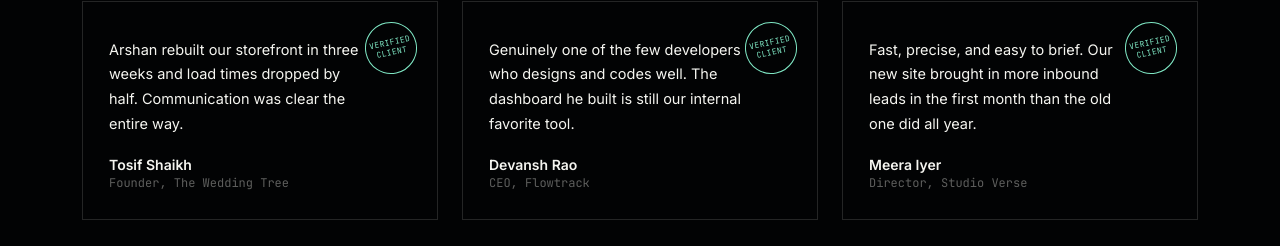
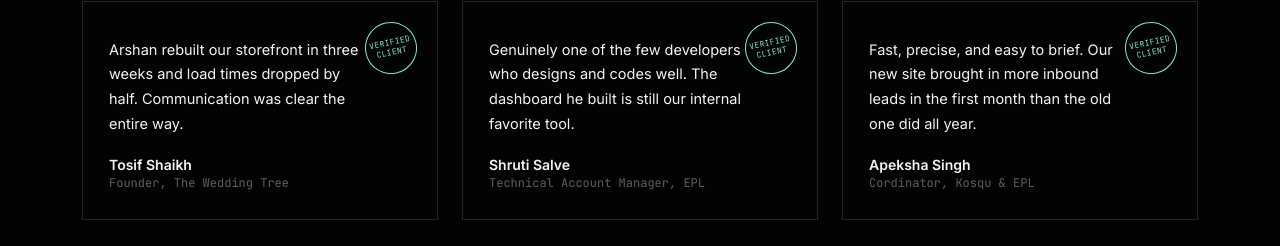
Before and after one commit to ArshanShaikh87/Portfolio, a React (Vite) app: page / in a window 1280 px wide. Shown: the part 4158-4404 px from the top of the page. Built offline with nearby package versions, Linux system fonts and the light colour scheme.

Commit message:
Client review added

```diff
--- a/src/component/Portfolio.jsx
+++ b/src/component/Portfolio.jsx
@@ -575,8 +575,8 @@ const Process = () => (
 
 const TESTIMONIALS = [
   { quote: "Arshan rebuilt our storefront in three weeks and load times dropped by half. Communication was clear the entire way.", name: "Tosif Shaikh", role: "Founder, The Wedding Tree" },
-  { quote: "Genuinely one of the few developers who designs and codes well. The dashboard he built is still our internal favorite tool.", name: "Devansh Rao", role: "CEO, Flowtrack" },
-  { quote: "Fast, precise, and easy to brief. Our new site brought in more inbound leads in the first month than the old one did all year.", name: "Meera Iyer", role: "Director, Studio Verse" },
+  { quote: "Genuinely one of the few developers who designs and codes well. The dashboard he built is still our internal favorite tool.", name: "Shruti Salve", role: "Technical Account Manager, EPL" },
+  { quote: "Fast, precise, and easy to brief. Our new site brought in more inbound leads in the first month than the old one did all year.", name: "Apeksha Singh", role: "Cordinator, Kosqu & EPL" },
 ];
 
 const Testimonials = () => (
```
